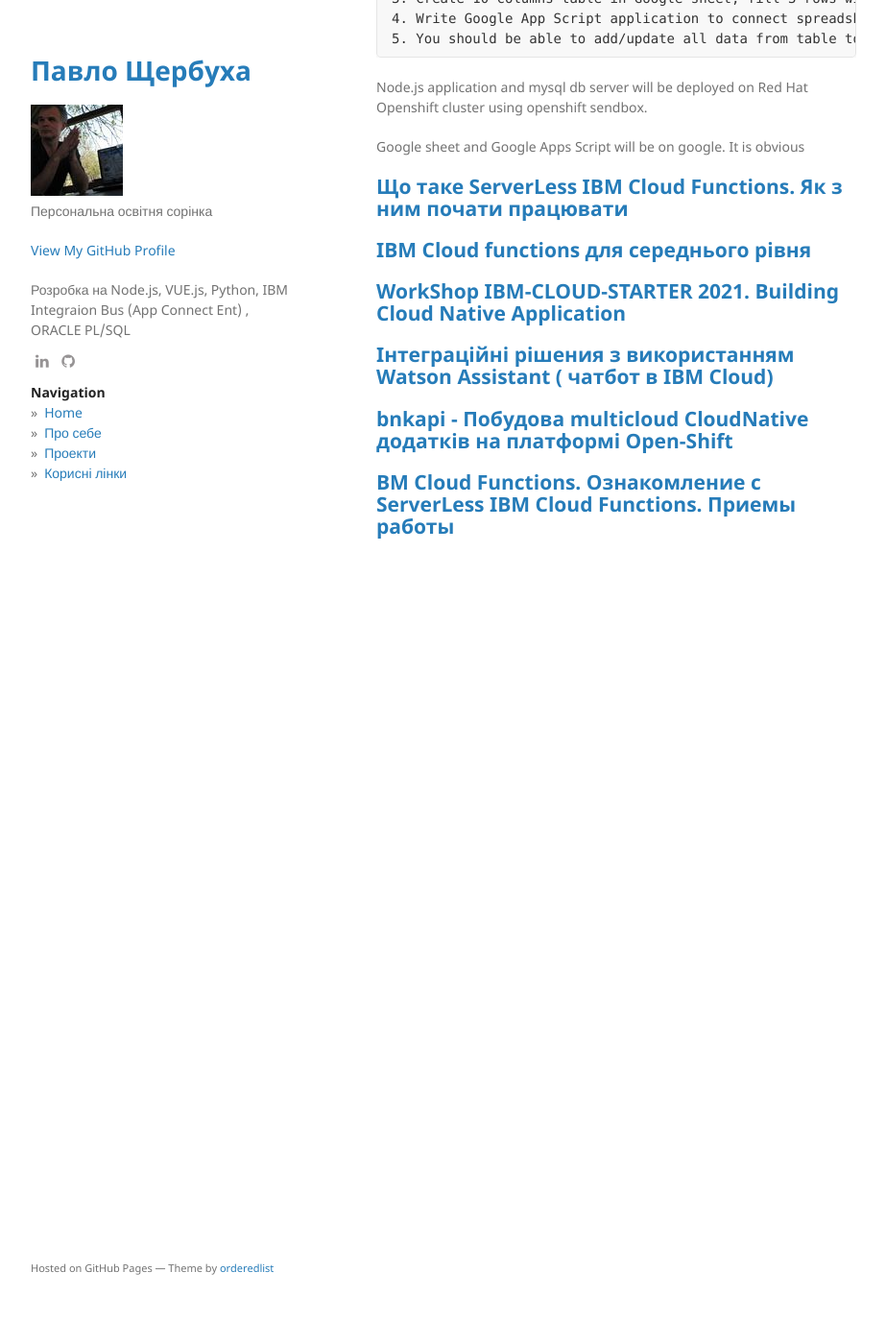
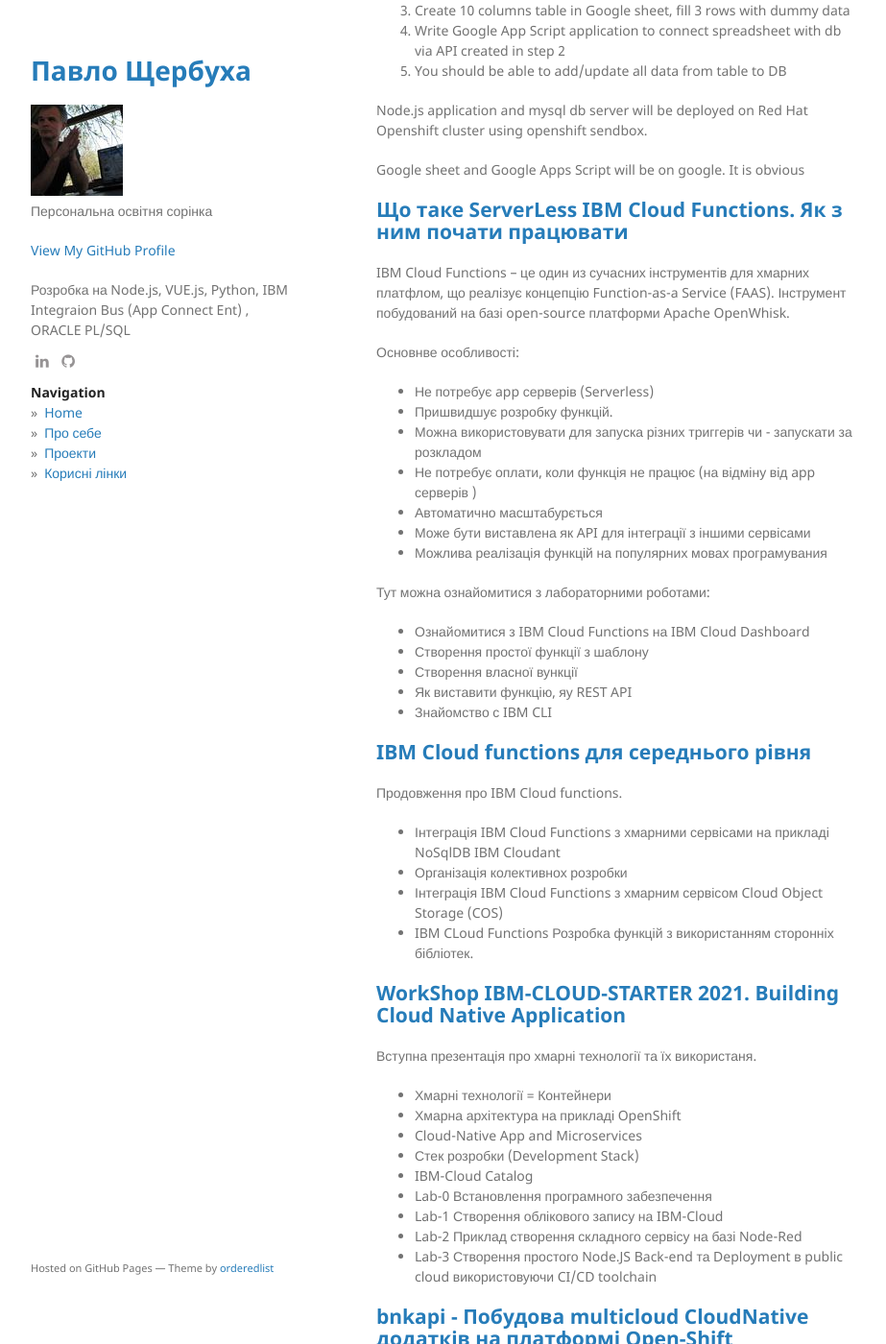
Before and after one commit to pavlo-shcherbukha/pavlo-shcherbukha.github.io, a Jekyll site: the page built from projects.md, in a window 1280 px wide and 1400 px high, scrolled down 318 px. Shown: the whole window at 96% size, without its empty margins (178-1101 px from the left). Built offline with Jekyll 4.4.1, drawn with Linux system fonts in a browser that asks for light colours; before the commit the page ends 948 px from its top, so only the background shows below that; some of the changed text lies outside the part shown.

Commit message:
Проекти корегування

```diff
--- a/projects.md
+++ b/projects.md
@@ -5,17 +5,17 @@
 ---
 # Projects
 
-##  [google-sheet-to-db](https://github.com/pavlo-shcherbukha/google-sheet-to-db)
+##  [Google-sheet-to-db](https://github.com/pavlo-shcherbukha/google-sheet-to-db)
 
 How to save data from google sheet to mysql database using google Apps script
 
 The task is:
 
-    1. Create Mysql DB with any 10 columns
-    2. Write CRUD API server in node.js to manipulate data in created at step 1 DB via API
-    3. Create 10 columns table in Google sheet, fill 3 rows with dummy data
-    4. Write Google App Script application to connect spreadsheet with db via API created in step 2
-    5. You should be able to add/update all data from table to DB
+1. Create Mysql DB with any 10 columns
+2. Write CRUD API server in node.js to manipulate data in created at step 1 DB via API
+3. Create 10 columns table in Google sheet, fill 3 rows with dummy data
+4. Write Google App Script application to connect spreadsheet with db via API created in step 2
+5. You should be able to add/update all data from table to DB
 
 Node.js application and mysql db server will be deployed on Red Hat Openshift cluster using openshift sendbox.
 
@@ -23,14 +23,61 @@
 
 ##  [Що таке ServerLess IBM Cloud Functions. Як з ним почати працювати](https://github.com/pavlo-shcherbukha/icf-r-01)
 
+IBM Cloud Functions – це один из сучасних інструментів для хмарних платфлом, що реалізує концепцію Function-as-a Service (FAAS).
+Інструмент побудований на базі open-source  платформи Apache OpenWhisk.
+
+Основнве особливості:
+- Не потребує app серверів  (Serverless)
+- Пришвидшує розробку функцій.
+- Можна використовувати  для запуска різних триггерів  чи - запускати за розкладом
+- Не потребує  оплати, коли функція не працює (на відміну від app серверів )
+- Автоматично масштабурється
+- Може бути виставлена як API для інтеграції з іншими сервісами
+- Можлива реалізація функцій  на популярних мовах програмувания
+
+Тут можна ознайомитися з лабораторними роботами:
+
+- Ознайомитися з IBM Cloud Functions  на IBM Cloud Dashboard
+- Створення простої функції з шаблону
+- Створення власної вункції
+- Як виставити функцію, яу REST API
+- Знайомство с IBM CLI
+
+
 ## [IBM Cloud functions для середнього рівня](https://github.com/pavlo-shcherbukha/icf-r-02)
+
+Продовження про IBM Cloud functions.
+
+* Інтеграція IBM Cloud Functions з хмарними сервісами  на прикладі  NoSqlDB IBM Cloudant
+* Організація колективнох розробки
+* Інтеграція IBM Cloud Functions з хмарним сервісом Cloud Object Storage (COS)
+* IBM CLoud Functions  Розробка функцій з використанням сторонніх бібліотек.
+
 
 ## [WorkShop IBM-CLOUD-STARTER 2021. Building Cloud Native Application](https://github.com/pavlo-shcherbukha/IBM-CLoud-Starter)
 
 
-## [Інтеграційні рішения з використанням Watson Assistant ( чатбот в IBM Cloud)](https://github.com/pavlo-shcherbukha/WatsonAssistant-inegration-demo)
+Вступна  презентація про хмарні технології та їх використаня.
+
+
+- Хмарні технології = Контейнери
+- Хмарна архітектура на прикладі OpenShift
+- Cloud-Native App and Microservices
+- Стек розробки (Development Stack)
+- IBM-Cloud Catalog
+- Lab-0 Встановлення програмного забезпечення
+- Lab-1 Створення облікового запису на IBM-Cloud
+- Lab-2 Приклад створення складного сервісу на базі Node-Red
+- Lab-3 Створення простого Node.JS Back-end та Deployment в  public cloud використовуючи CI/CD toolchain
+
 
 ## [bnkapi - Побудова multicloud CloudNative додатків на платформі Open-Shift](https://github.com/pavlo-shcherbukha/bankapi-demo)
 
+Метою цієї роботи є побудова моделі банківського BackEnd додатка з використанням Cloud-Native технологій у локальному центрі обробки даних на базі контейнерної платформи Open-Shift. Функціональність локального центру обробки даних буде розширена шляхом побудови гібридної хмарної інфраструктури та публікацією API у IBM-CLOUD. Опублікований API можна використовувати іншими програмами-клієнтами, наприклад, Watson Assistant у хмарі IBM, або клієнтами-сервісами інших виробників.
 
-## [BM Cloud Functions. Ознакомление с ServerLess IBM Cloud Functions. Приемы работы](https://github.com/pavlo-shcherbukha/ibm-cloud-functions-demo)
+## [Інтеграційні рішения з використанням Watson Assistant ( чатбот в IBM Cloud)](https://github.com/pavlo-shcherbukha/WatsonAssistant-inegration-demo)
+
+Показан побудова моделі віртуального асистента на базі Watson Assistant з використанням кількох варіантів інтеграції.
+
+- Інтеграція з використанням IBM Cloud Functions
+- Інтеграція з використанням Custom Application
```
